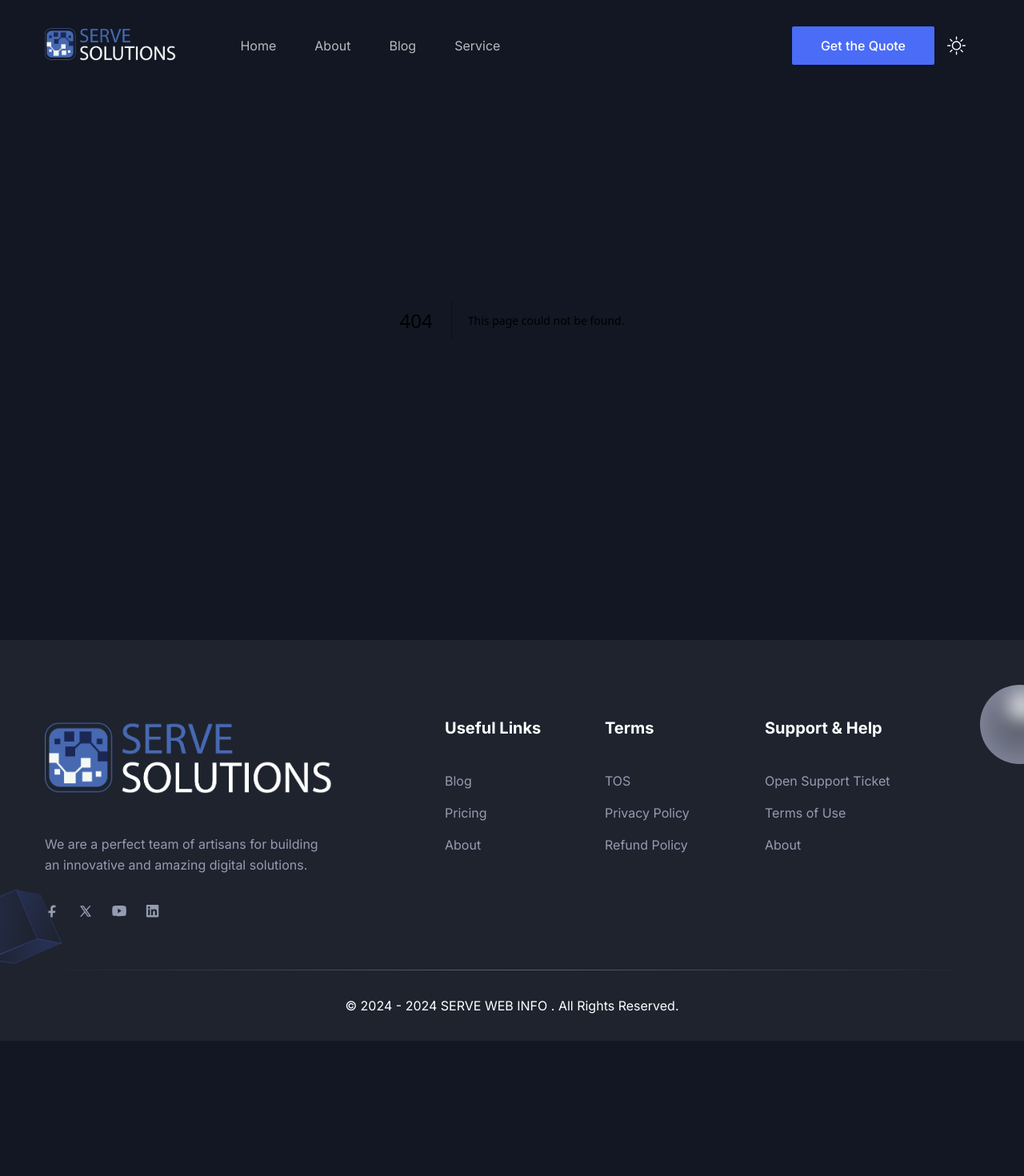
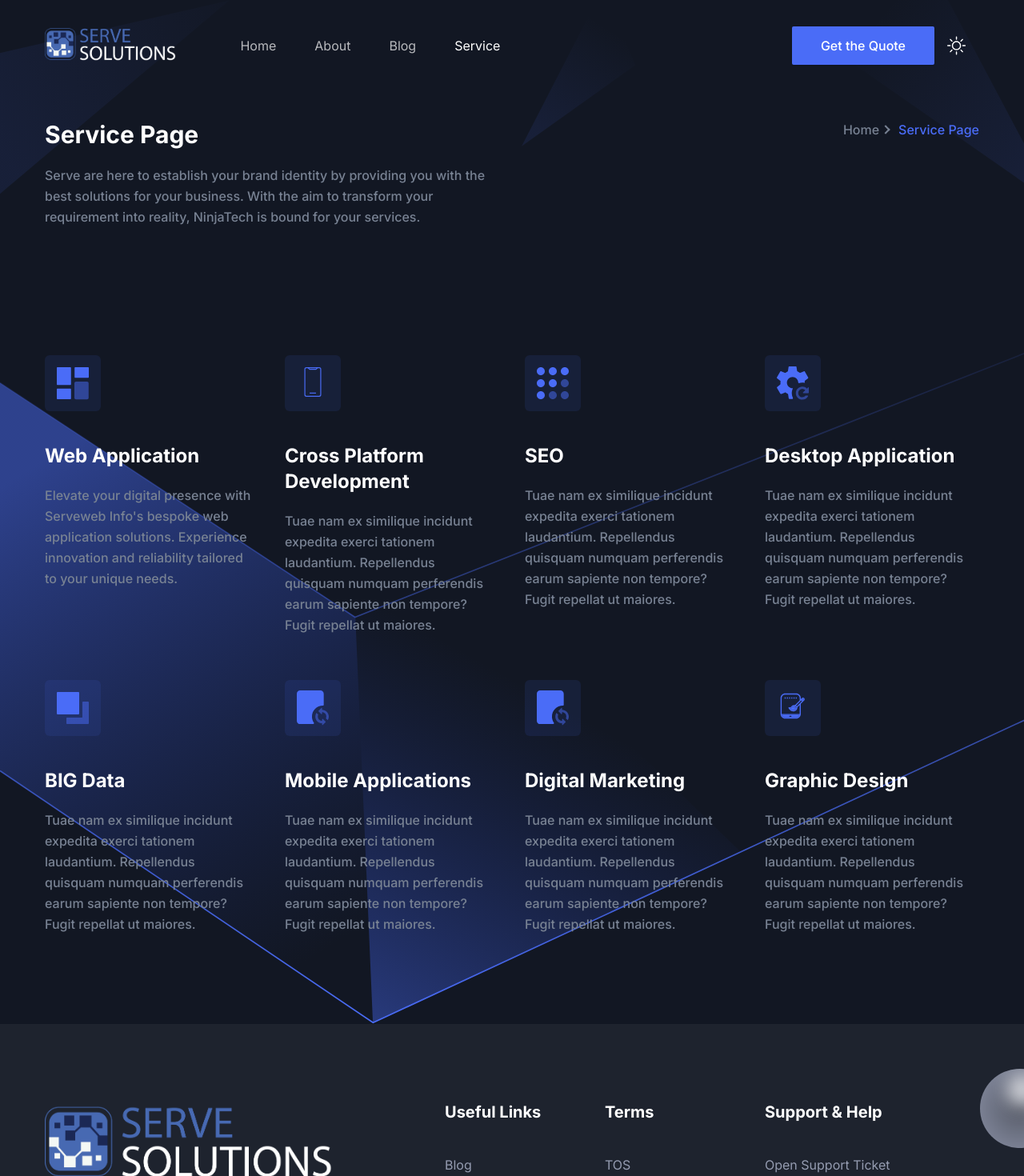
Before and after one commit to jayb3008/Serve-Solutions-LLP, a Next.js app: page /service in a window 1280 px wide. Before the commit this address had no page. Shown: the top 1470 px of the page at 80% size. Before the commit the page ends 1301 px from the top, so only its background shows below. Built offline with nearby package versions, Linux system fonts and the light colour scheme.

Commit message:
UPDATE:site

```diff
--- a/src/app/about/page.tsx
+++ b/src/app/about/page.tsx
@@ -15,10 +15,12 @@ const AboutPage = () => {
     <>
       <Breadcrumb
         pageName="About Page"
-        description="Lorem ipsum dolor sit amet, consectetur adipiscing elit. In varius eros eget sapien consectetur ultrices. Ut quis dapibus libero."
+        description="Serve is a dynamic Software Development and Solutions Agency dedicated to crafting exceptional websites and software applications for our clients. With a deep understanding of the entire development cycle—from concept to coding, testing to release, and ongoing refinement—we ensure unparalleled results beyond launch.
+
+        Our focus is innovation, whether it's developing mobile applications or robust website infrastructure, tailored to meet our clients' needs and demands. At Serve, we are committed to driving growth and success through cutting-edge technology solutions."
       />
       <AboutSectionOne />
-      <AboutSectionTwo />
+      {/* <AboutSectionTwo /> */}
     </>
   );
 };
--- a/src/app/contact/page.tsx
+++ b/src/app/contact/page.tsx
@@ -14,7 +14,7 @@ const ContactPage = () => {
     <>
       <Breadcrumb
         pageName="Contact Page"
-        description="Lorem ipsum dolor sit amet, consectetur adipiscing elit. In varius eros eget sapien consectetur ultrices. Ut quis dapibus libero."
+        description="Submit your project details and get FREE estimation"
       />
 
       <Contact />
--- /dev/null
+++ b/src/app/service/page.tsx
@@ -0,0 +1,27 @@
+import Breadcrumb from "@/components/Common/Breadcrumb";
+import Contact from "@/components/Contact";
+import Video from "@/components/Video";
+
+import { Metadata } from "next";
+
+export const metadata: Metadata = {
+  title: "Service Page | Free Next.js Template for Startup and SaaS",
+  description: "This is Service Page for Startup Nextjs Template",
+  // other metadata
+};
+
+const ServicePage = () => {
+  return (
+    <>
+      <Breadcrumb
+        pageName="Service Page"
+        description="Serve are here to establish your brand identity by providing you with the best solutions for your business. With the aim to transform your requirement into reality, NinjaTech is bound for your services."
+      />
+      <Video type="page"/>
+
+      {/* <Contact /> */}
+    </>
+  );
+};
+
+export default ServicePage;
--- a/src/components/About/AboutSectionOne.tsx
+++ b/src/components/About/AboutSectionOne.tsx
@@ -25,8 +25,7 @@ const AboutSectionOne = () => {
             <div className="w-full px-4 lg:w-1/2">
               <SectionTitle
                 title="Vision of our Company"
-                paragraph="Welcome to Serveweb Info, where we embrace a systematic approach to every project, no matter its complexity. Our team comprises individuals with diverse skill sets ranging from Digital Marketing to IoT/Robotics solutions. With a dedicated team assigned to your project, we employ methodologies such as agile Scrum and agile Kanban to ensure efficiency and effectiveness.
-                At Serveweb Info, we prioritize top-notch quality, timely delivery, and agility in project execution. Whether you require web development, digital marketing strategies, or cutting-edge IoT solutions, we're committed to delivering exceptional results tailored to your needs. Experience the difference with Serveweb Info – where innovation meets reliability."
+                paragraph="Serve envisions a future where technology empowers businesses globally, fostering innovation and sustainable growth. We strive to be leaders in IT excellence, forging impactful partnerships and pushing boundaries for positive change. Our vision is to make cutting-edge IT solutions accessible to all, driving efficiency and success in every industry. At Serve, we believe in harnessing the power of technology to create a brighter, more connected world for generations to come.                "
                 mb="44px"
               />
 
--- a/src/components/Common/Breadcrumb.tsx
+++ b/src/components/Common/Breadcrumb.tsx
@@ -11,7 +11,7 @@ const Breadcrumb = ({
     <>
       <section className="relative z-10 overflow-hidden pt-28 lg:pt-[150px]">
         <div className="container">
-          <div className="-mx-4 flex flex-wrap items-center">
+          <div className="-mx-4 flex flex-wrap items-start">
             <div className="w-full px-4 md:w-8/12 lg:w-7/12">
               <div className="mb-8 max-w-[570px] md:mb-0 lg:mb-12">
                 <h1 className="mb-5 text-2xl font-bold text-black dark:text-white sm:text-3xl">
--- a/src/components/Contact/index.tsx
+++ b/src/components/Contact/index.tsx
@@ -115,9 +115,9 @@ const Contact = () => {
                         on &apos;
                         <a
                           className="text-base text-primary hover:text-primary/90 dark:shadow-submit-dark"
-                          href="mailto:servewebinfo@gmail.com"
+                          href="mailto:servesolutions3008@gmail.com"
                         >
-                          servewebinfo@gmail.com
+                          serveseolutions3008@gmail.com
                         </a>
                       </label>
                     </div>
--- a/src/components/Footer/index.tsx
+++ b/src/components/Footer/index.tsx
@@ -215,7 +215,7 @@ const Footer = () => {
           <div className="h-px w-full bg-gradient-to-r from-transparent via-[#D2D8E183] to-transparent dark:via-[#959CB183]"></div>
           <div className="py-8">
             <p className="text-center text-base text-body-color dark:text-white">
-              © 2024 - 2024 SERVE WEB INFO . All Rights Reserved.
+              © 2024 - 2024 SERVE SOLUTION . All Rights Reserved.
             </p>
           </div>
         </div>
--- a/src/components/Header/menuData.tsx
+++ b/src/components/Header/menuData.tsx
@@ -22,7 +22,7 @@ const menuData: Menu[] = [
   {
     id: 3,
     title: "Service",
-    path: "/Service",
+    path: "/service",
     newTab: false,
   },
   // {
--- a/src/components/Video/index.tsx
+++ b/src/components/Video/index.tsx
@@ -8,18 +8,23 @@ import ModalVideo from "react-modal-video";
 import SingleFeature from "../Features/SingleFeature";
 import featuresData from "../Features/featuresData";
 
-const Video = () => {
+const Video = ({
+  type
+}) => {
   const [isOpen, setOpen] = useState(false);
 
   return (
     <section className="relative z-10 py-16 md:py-20 lg:py-28">
       <div className="container">
-        <SectionTitle
-          title="What we do"
-          paragraph="There are many variations of passages of Lorem Ipsum available but the majority have suffered alteration in some form."
-          center
-          mb="80px"
-        />
+        {
+          type!=="page"?
+          <SectionTitle
+            title="What we do"
+            paragraph="There are many variations of passages of Lorem Ipsum available but the majority have suffered alteration in some form."
+            center
+            mb="80px"
+          />:null
+        }
 
         <div className="-mx-4 flex flex-wrap">
           <div className="w-full px-4">
```
